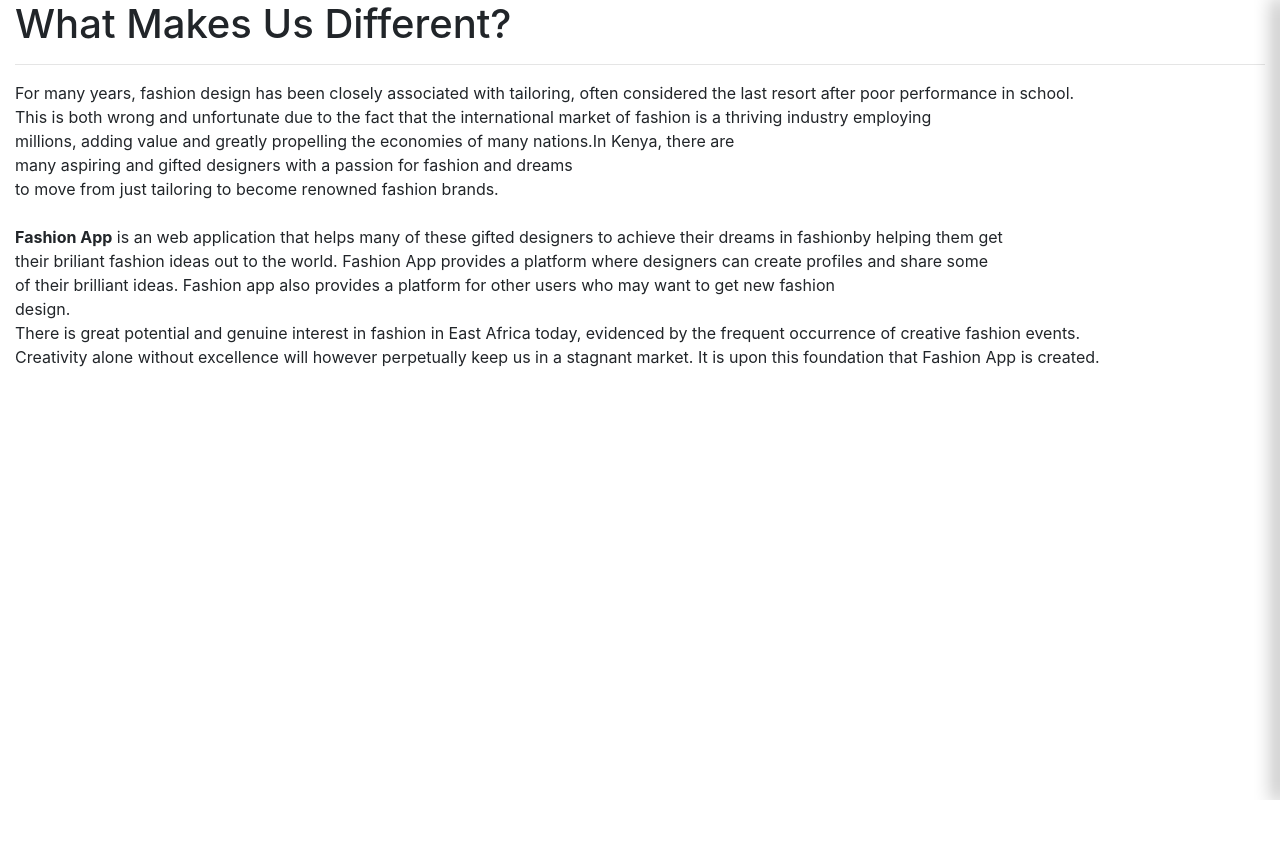
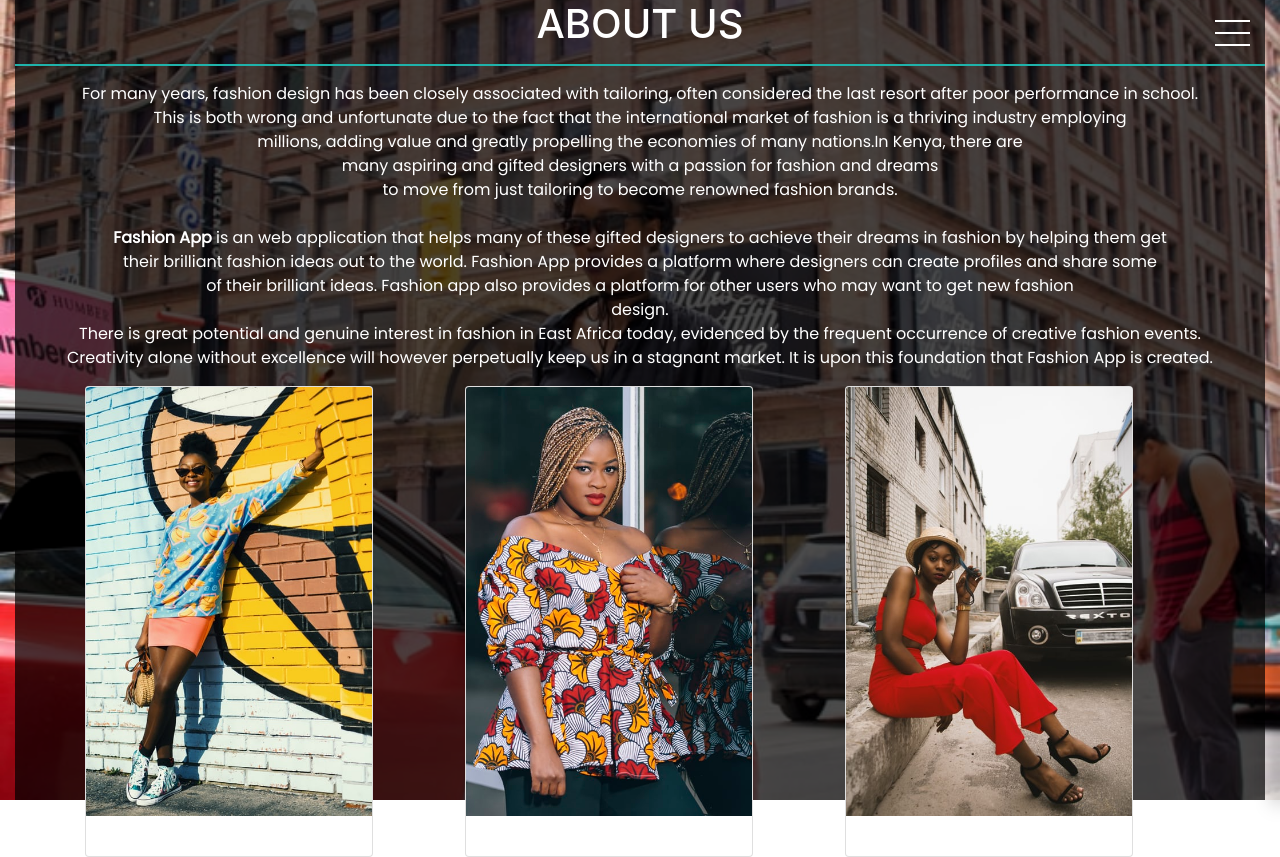
Before and after one commit to firdausa7/FASHION-APP, a Flask app: template app/templates/about.html in a window 1280 px wide. Before the commit the page ends 800 px from the top, so only its background shows below. Run offline with Flask 2, Linux system fonts and the light colour scheme; the template is opened without the code that fills it, so the values that code supplies are empty; some libraries are stand-ins or nearby versions.

Commit message:
styling about page

```diff
--- a/app/static/css/style.css
+++ /dev/null
@@ -1,4 +0,0 @@
-.about{
-  text-align: center;
-  margin-top: 10%;
-}
--- a/app/static/css/styles.css
+++ b/app/static/css/styles.css
@@ -198,16 +198,18 @@
                        transform: scaleY(0);
                        }
                         }
-#abt{
-    background-image: url("../images/fash4.jpeg");
+#about{
+    background-image: url("../images/african.jpeg");
     background-size: cover;
     background-position: center;
     height: 100vh;
     background-repeat: no-repeat;
+    background-image: fixed;
 }
 #ovr{
     height: 100vh;
     background-size: cover;
+    background-color: rgba(0, 0, 0, 0.7)
 
 }
 .content-section {
@@ -218,3 +220,17 @@
     margin-bottom: 20px;
     color:white;
 }
+.parag{
+color: white;
+text-align: center;
+font-family: 'Poppins', sans-serif;
+font-size: 16px;
+
+}
+
+}
+#sisi{
+    font-family: 'Anton', sans-serif;
+
+
+}
--- a/app/templates/about.html
+++ b/app/templates/about.html
@@ -2,34 +2,62 @@
 {% block styles%}
 {{ super() }}
 <link rel="stylesheet" href="{{url_for('static',filename='css/styles.css')}}">
+<link href="https://fonts.googleapis.com/css?family=Poppins&display=swap" rel="stylesheet">
+<link href="https://fonts.googleapis.com/css?family=Anton|Poppins&display=swap" rel="stylesheet">
+
 {% endblock styles %}
 <!-- Content block -->
 {% block content%}
-<div class = "container-fluid about">
-        <h1>What Makes Us Different?</h1>
-        <hr>
-        <p>For many years, fashion design has been closely associated with tailoring, often considered the last resort after poor performance in school. <br>
+<div class = "container-fluid" id="about">
+    <div class="overlay" id="ovr">
+        <h1 class="text-center" style="color:white;"id="sisi" >ABOUT US</h1>
+        <hr  style="border-width:2px; size:20px; border-color:lightseagreen; width: 100%; margin-left:0%">
+        <div class="parag"><p>For many years, fashion design has been closely associated with tailoring, often considered the last resort after poor performance in school. <br>
                 This is both wrong and unfortunate due to the fact that the international market of fashion is a thriving industry employing<br>
                         millions, adding value and greatly propelling the economies of many nations.In Kenya, there are</br>
                                 many aspiring and gifted designers with a passion for fashion and dreams<br>
                                       to move from just tailoring to become renowned fashion brands.<br><br>
-    <strong>Fashion App</strong> is an web application that helps many of these gifted designers to achieve their dreams in fashionby helping them get<br>
-               their briliant fashion ideas out to the world. Fashion App provides a platform where designers can create profiles and share some<br>
+    <strong>Fashion App</strong> is an web application that helps many of these gifted designers to achieve their dreams in fashion by helping them get<br>
+               their brilliant fashion ideas out to the world. Fashion App provides a platform where designers can create profiles and share some<br>
                     of their brilliant ideas. Fashion app also provides a platform for other users who may want to get new fashion<br>
                            design.<br>
             There is great potential and genuine interest in fashion in East Africa today, evidenced by the frequent occurrence of creative fashion events. <br>
             Creativity alone without excellence will however perpetually keep us in a stagnant market. It is upon this foundation that Fashion App is created.</p>
         </div>
-        <script src="{{ url_for('static', filename='/js/style.js')}}"></script>
-      </body>
-    </html>
+        <div class="container" id="sema">
+            <div class="row">
+                <div class="col-md-4">
+                <div class="card" style="width: 18rem;">
+                        <img src="../static/images/melody.jpeg" class="card-img-top" alt="...">
+                        <div class="card-body">
+                        </div>
+                    </div>
+                </div>
+                <div class="col-md-4">
+                      <div class="card" style="width: 18rem;">
+                            <img src="../static/images/afric.jpeg" class="card-img-top" alt="...">
+                            <div class="card-body">
+                            </div>
+                          </div>
+                          </div>
+                          <div class="col-md-4">
+                                <div class="card" style="width: 18rem;">
+                                      <img src="../static/images/picha.jpeg" class="card-img-top" alt="...">
+                                      <div class="card-body">
+                                      </div>
+                                    </div>
+                                    </div>
+        </div>
+        </div>
+</div>
+        </div>
 
 
 
 
 
 
-</div>
+
 {% block scripts %}
 <script type="text/javascript" src="{{url_for('static', filename='js/script.js')}}"></script>
 
```
Also changed, not shown: app/main/views.py (+22 -20 lines), app/static/images/afric.jpeg (added), app/static/images/african.jpeg (added), app/static/images/melody.jpeg (added), app/static/images/picha.jpeg (added).
